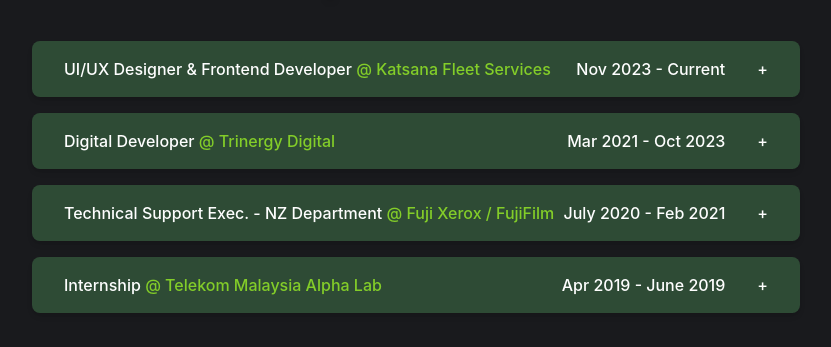
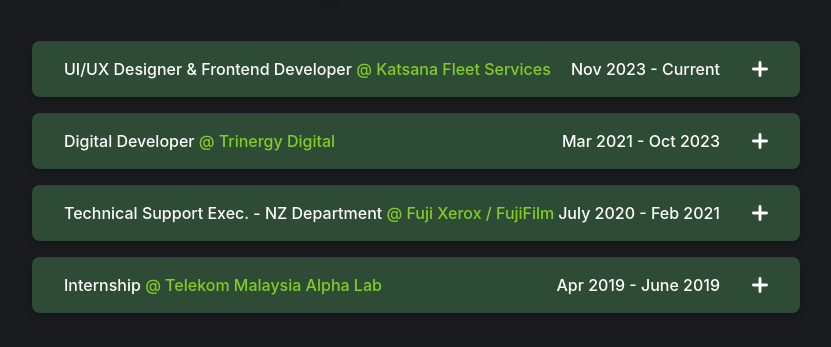
Before and after one commit to FattahSalleh/fattahsalleh.github.io, a React (Create React App) app in the folder fattah-portfolio/: page / in a window 1280 px wide. Shown: the part 2563-2910 px from the top of the page, without its empty margins (224-1055 px from the left). Built offline with nearby package versions, Linux system fonts and the light colour scheme.

Commit message:
style: replace plus minus with assets svg

```diff
--- a/fattah-portfolio/src/components/ExperienceList/ExperienceList.tsx
+++ b/fattah-portfolio/src/components/ExperienceList/ExperienceList.tsx
@@ -1,5 +1,7 @@
 import { Experience } from "../../common/types";
 import locationIcon from "../../assets/images/experience/location.svg";
+import plusIcon from "../../assets/images/general/plus.svg";
+import minusIcon from "../../assets/images/general/minus.svg";
 
 function ExperienceList({
 	experience,
@@ -28,7 +30,7 @@ function ExperienceList({
 				</div>
 				<div className="flex justify-between items-center">
 					<div className="mr-8">{experience.timeRange}</div>
-					<div className="text-base">{isOpen ? "-" : "+"}</div>
+					<div className="text-base h-auto w-4">{isOpen ? <img src={minusIcon} alt="Minus Icon" /> : <img src={plusIcon} alt="Plus Icon" /> }</div>
 				</div>
 			</div>
 			{isOpen && (
```
Also changed, not shown: fattah-portfolio/src/assets/images/general/minus.svg (added), fattah-portfolio/src/assets/images/general/plus.svg (added).
